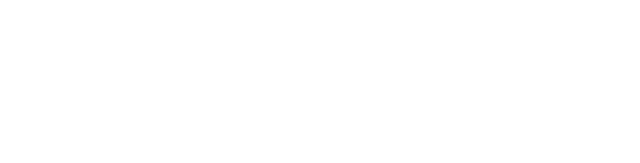
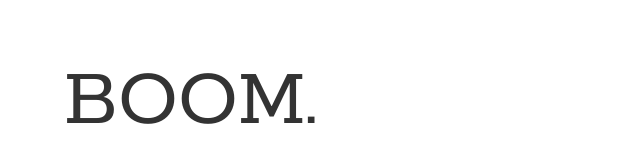
Before and after one commit to seriflafont/sl-keyboard-challenge, a website: page builds/development/index.html in a window 1280 px wide. Shown: the whole page, without its empty margins (0-640 px from the left). Drawn offline with Linux system fonts and the light colour scheme.

Commit message:
tweak index and readme

```diff
--- a/builds/development/index.html
+++ b/builds/development/index.html
@@ -2,25 +2,26 @@
 <html lang="en">
 <head>
   <meta charset="UTF-8">
+  <meta name="viewport" content="width=device-width">
   <title>Title Goes Here!</title>
-
   	<!-- build:css css/style.min.css -->
 	<link rel="stylesheet" href="css/_bower.css">
   	<link rel="stylesheet" href="css/style.css">
 	<!-- /build -->
+</head>
+<body>
+  <div class="container">
+  	<div class="row">
+  		<h1>BOOM.</h1>
+  	</div>
+  </div>
 
 
-</head>
-<body>
-
+</body>
 <!-- build:js js/_bower.min.js -->
 <script src="js/_bower.js"></script>
 <!-- /build -->
-
 <!-- build:js js/script.min.js -->
 <script src="js/script.js"></script>
 <!-- /build -->
-
-
-</body>
 </html>
```
Also changed, not shown: README.md.
